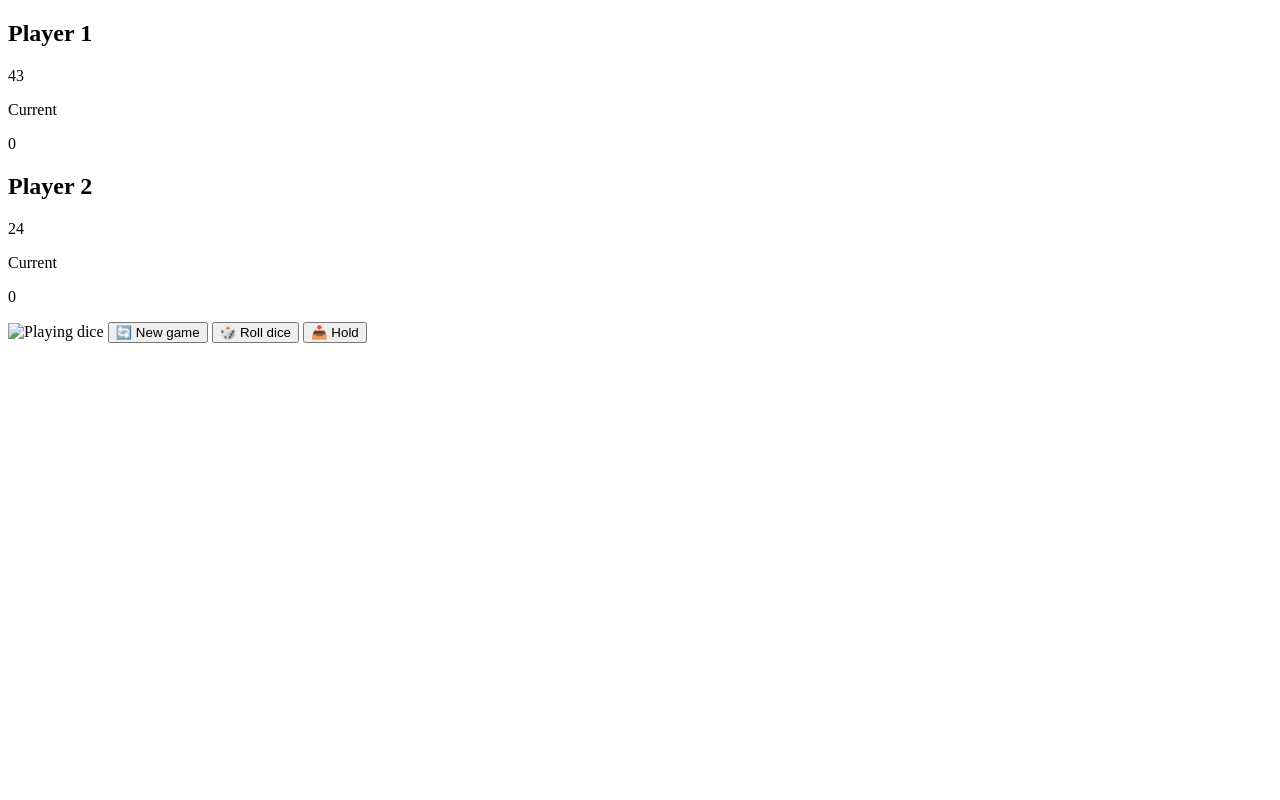
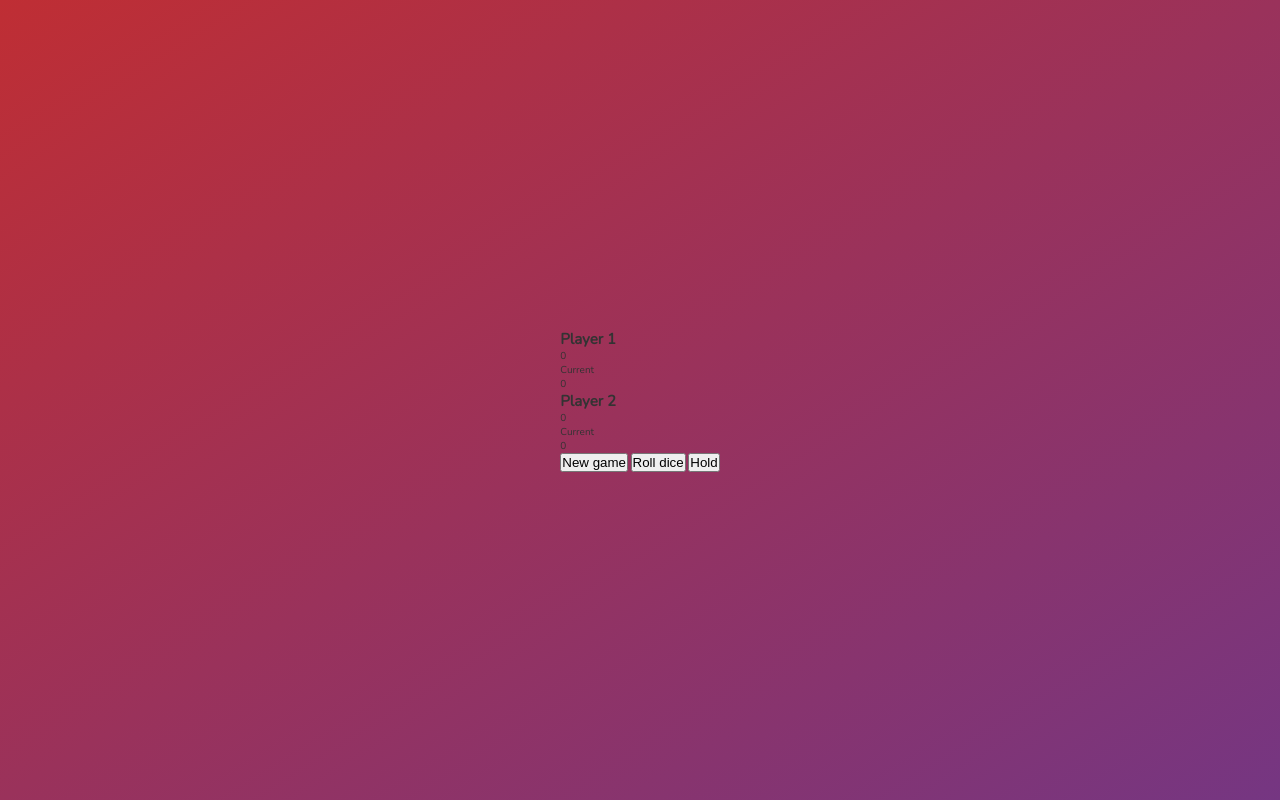
Before and after one commit to ablizben/pig-game, a plain HTML site: page index.html in a window 1280 px wide. Drawn offline with nearby package versions, Linux system fonts and the light colour scheme.

Commit message:
adding some css and click fxn for rolling dice

```diff
--- a/index.html
+++ b/index.html
@@ -29,9 +29,9 @@
         </section>
 
         <img src="dice-5.png" alt="Playing dice" class="dice" />
-        <button class="btn btn--new">🔄 New game</button>
-        <button class="btn btn--roll">🎲 Roll dice</button>
-        <button class="btn btn--hold">📥 Hold</button>
+        <button class="btn btn--new">New game</button>
+        <button class="btn btn--roll">Roll dice</button>
+        <button class="btn btn--hold">Hold</button>
     </main>
     <script src="script.js"></script>
 </body>
--- a/script.js
+++ b/script.js
@@ -0,0 +1,40 @@
+'use strict';
+
+//selecting elements
+const score0El = document.querySelector('#score--0');
+const score1El = document.querySelector('#score--1');
+const current0El = document.querySelector('#current--0');
+const current1El = document.querySelector('#current--1');
+
+const diceEl = document.querySelector('.dice');
+const btnNew = document.querySelector('.btn--new');
+const btnRoll = document.querySelector('.btn--roll');
+const btnHold = document.querySelector('.btn--hold');
+
+
+//starting conditions
+score0El.textContent = 0;
+score1El.textContent = 0;
+diceEl.classList.add('hidden');
+
+const scores = [0, 0];
+let currentScore = 0;
+let activePlayer = 0;
+
+//rolling dice
+btnRoll.addEventListener('click', function () {
+    //1. Generating a random dice roll
+    const dice = Math.trunc(Math.random() * 6) + 1;
+    //2. Display dice
+    diceEl.classList.remove('hidden');
+    diceEl.src = `dice-${dice}.png`;
+    //3. Check for rolled 1: if true, switch to the next player
+    if (dice !== 1) {
+        //add the dice number to the current score
+        currentScore += dice;
+        document.getElementById(`current--${activePlayer}`).textContent = currentScore;
+    } else {
+        //switch to the next player
+        activePlayer = activePlayer === 0 ? 1 : 0;
+    }
+})
--- a/style.css
+++ b/style.css
@@ -0,0 +1,36 @@
+@import url("https://fonts.googleapis.com/css2?family=Nunito&display=swap");
+
+* {
+  margin: 0;
+  padding: 0;
+  box-sizing: inherit;
+}
+
+html {
+  font-size: 62.5%;
+  box-sizing: border-box;
+}
+
+body {
+  font-family: "Nunito", sans-serif;
+  font-weight: 400;
+  height: 100vh;
+  color: #333;
+  background-image: linear-gradient(to top left, #753682 0%, #bf2e34 100%);
+  display: flex;
+  align-items: center;
+  justify-content: center;
+}
+
+.dice {
+  position: absolute;
+  left: 50%;
+  top: 16.5rem;
+  transform: translateX(-50%);
+  height: 10rem;
+  box-shadow: 0 2rem 5rem rgba(0, 0, 0, 0.2);
+}
+
+.hidden {
+  display: none;
+}
```
Also changed, not shown: dice-1.png (added), dice-2.png (added), dice-3.png (added), dice-4.png (added), dice-5.png (added), dice-6.png (added), 1 other file.
